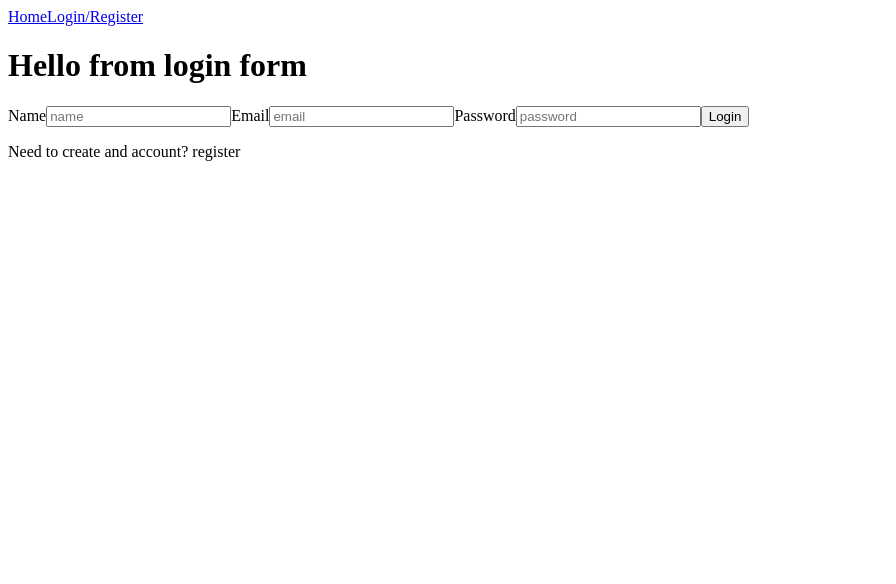
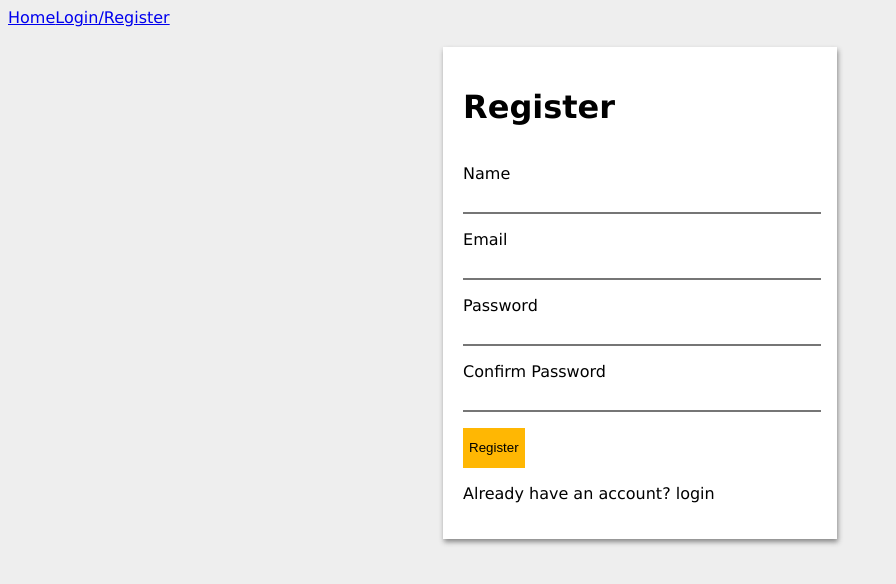
Before and after one commit to MalikElate/code-challenge, a React (Create React App) app in the folder client/: page /#/register in a window 1280 px wide. Before the commit this address led to /#/login. Shown: the top 584 px of the page, without its empty margins (0-896 px from the left). Built offline with nearby package versions, Linux system fonts and the light colour scheme.

Commit message:
registration styles improved

```diff
--- a/client/src/Components/App/App.css
+++ b/client/src/Components/App/App.css
@@ -1,38 +1,32 @@
-.App {
-  text-align: center;
+body {
+  background-color: #EEEEEE;
+  font-family: Verdana, sans-serif;
 }
 
-.App-logo {
-  height: 40vmin;
-  pointer-events: none;
+.app {
+  display: flex;
+  justify-content: center;
+  align-items: baseline;
+  height: 80vh
+}
+.text-input {
+   width: 100%;
+   -webkit-appearance: none;
+   padding-top: 10px;
+   box-shadow : none;
+   border-top: none;
+   border-left: none;
+   border-right: none;
+   font-size: inherit;
+}
+.text-input:focus {
+  outline: none;
+  /* border: specify yours; */
 }
 
-@media (prefers-reduced-motion: no-preference) {
-  .App-logo {
-    animation: App-logo-spin infinite 20s linear;
-  }
+.login-question-p {
 }
 
-.App-header {
-  background-color: #282c34;
-  min-height: 100vh;
-  display: flex;
-  flex-direction: column;
-  align-items: center;
-  justify-content: center;
-  font-size: calc(10px + 2vmin);
-  color: white;
+.login-question-p:hover {
+  text-decoration: underline;
 }
-
-.App-link {
-  color: #61dafb;
-}
-
-@keyframes App-logo-spin {
-  from {
-    transform: rotate(0deg);
-  }
-  to {
-    transform: rotate(360deg);
-  }
-}
--- a/client/src/Components/App/App.jsx
+++ b/client/src/Components/App/App.jsx
@@ -11,10 +11,12 @@ function App() {
   return (
     <Router>
       <Nav/>
-      <Route exact path="/" component={Landing}></Route>
-      <Route path="/login" component={LoginForm}></Route>
-      <Route path="/register" component={RegisterForm}></Route>
-  </Router>
+      <div className='app'>
+        <Route exact path='/' component={Landing}></Route>
+        <Route path='/login' component={LoginForm}></Route>
+        <Route path='/register' component={RegisterForm}></Route>
+      </div>
+    </Router>
   );
 }
 
--- a/client/src/Components/Login/RegisterForm.jsx
+++ b/client/src/Components/Login/RegisterForm.jsx
@@ -7,19 +7,34 @@ const RegisterForm = () => {
   const [ name, setName] = useState('');
   const [ email, setEmail] = useState('');
   const [ password, setPassword] = useState('');
+  const [ confirmPassword, setConfirmPassword] = useState('');
   const history = useHistory();
   const dispatch = useDispatch();
   return (
     <div className='login-card'>
-      <h1>Hello from register form</h1>
+      <h1>Register</h1>
+    <div className='login-card-div'>
       <label>Name</label>
-      <input placeholder='name' onChange={(e) => setName(e.target.value)}/>
+      <input className='text-input' onChange={(e) => setName(e.target.value)}/>
+    </div>
+    <div className='login-card-div'>
       <label>Email</label>
-      <input placeholder='email' onChange={(e) => setEmail(e.target.value)}/>
+      <input className='text-input' onChange={(e) => setEmail(e.target.value)}/>
+    </div>
+    <div className='login-card-div'>
       <label>Password</label>
-      <input placeholder='password' onChange={(e) => setPassword(e.target.value)}/>
-      <button onClick={() => dispatch({type: 'REGISTER_USER', payload: {name: name, email: email, password: password}})}> Register </button>
-      <p onClick={() => { history.push('/login') }}>Already have an account? login</p>
+      <input className='text-input' onChange={(e) => setPassword(e.target.value)}/>
+    </div>
+    <div className='login-card-div'>
+      <label>Confirm Password</label>
+      <input className='text-input' onChange={(e) => setConfirmPassword(e.target.value)}/>
+    </div>
+    <div className='login-card-div'>
+      <button className='register-btn' onClick={() => dispatch({type: 'REGISTER_USER', payload:
+        {name: name, email: email, password: password, confirmPassword: confirmPassword}
+      })}> Register </button>
+    </div>
+      <p onClick={() => { history.push('/login') }} className='login-question-p'>Already have an account? login</p>
     </div>
   );
 }
--- a/client/src/Components/Login/login.css
+++ b/client/src/Components/Login/login.css
@@ -1,5 +1,18 @@
 .login-card {
     display: flex;
     flex-direction: column;
-    max-width: 50%
+    background-color: #FFF;
+    padding: 20px;
+    box-shadow: 1px 3px 5px #888888;
+    margin: 20px;
 }
+
+.login-card-div {
+    margin-top: 16px;
+}
+
+.register-btn {
+    height: 40px;
+    background-color: #FFB703;
+    border: none;
+}
--- a/client/src/Redux/Sagas/register.user.saga.js
+++ b/client/src/Redux/Sagas/register.user.saga.js
@@ -2,12 +2,12 @@ import axios from 'axios';
 import { put, takeLatest } from 'redux-saga/effects';
 
 function* registerUser() {
-  const config = {
-    headers: { 'Content-Type': 'application/json' },
-    withCredentials: true,
-  };
+  // const config = {
+  //   headers: { 'Content-Type': 'application/json' },
+  //   withCredentials: true,
+  // };
   try {
-    const response = yield axios.post('http://localhost:8000/register', config);
+    const response = yield axios.post('http://localhost:8000/register');
     // yield put({ type: 'SET_USER', payload: response.data });
     yield console.log(response)
   } catch (error) {
```
Also changed, not shown: 1 other file (tests, documents, lock files or other folders).
